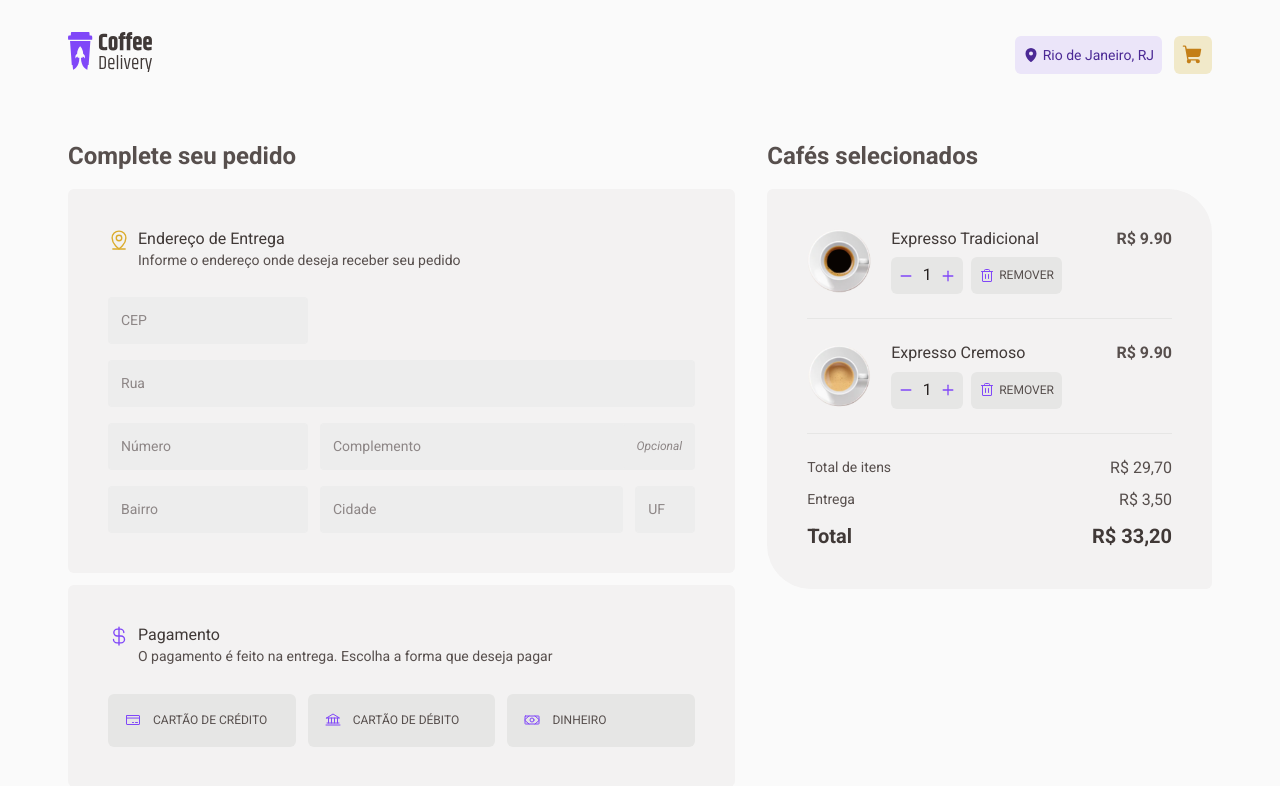
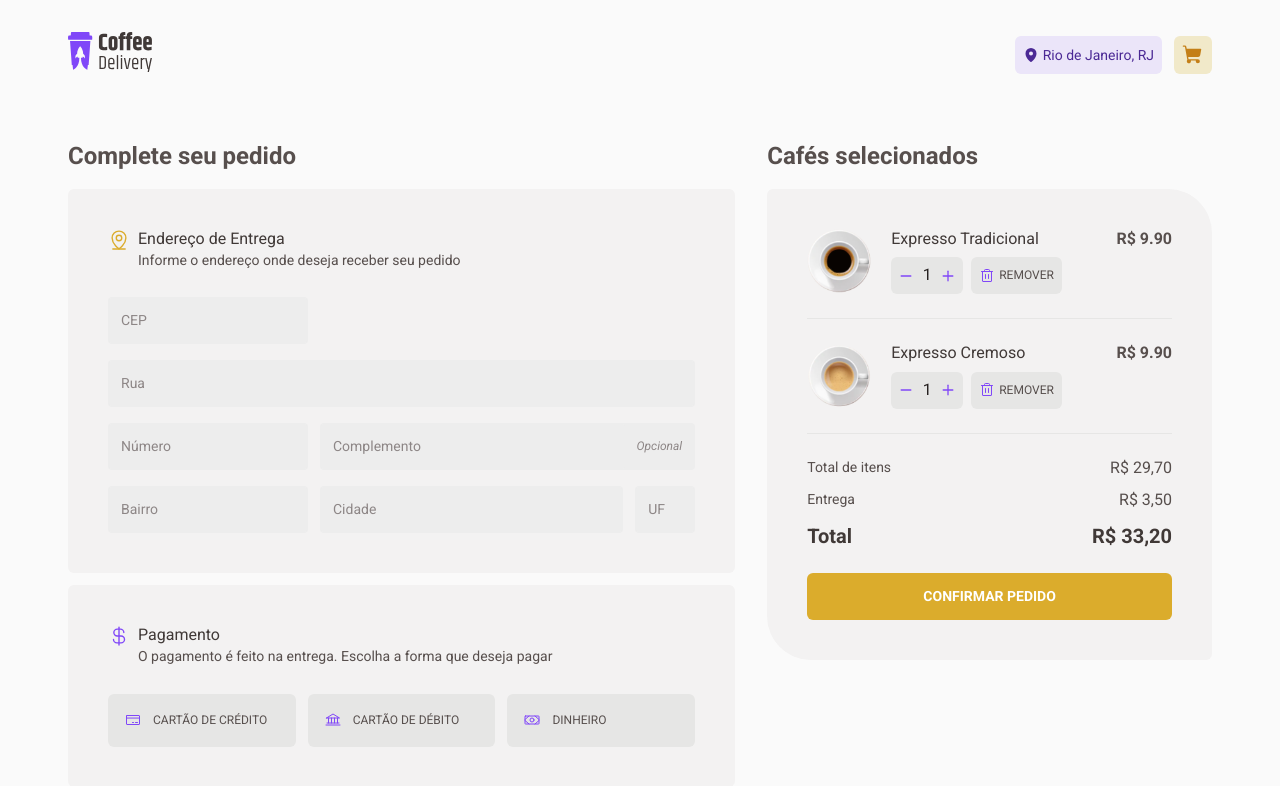
Before and after one commit to ecassano/coffee-delivery, a React (Vite) app: page /cart in a window 1280 px wide. Shown: the top 786 px of the page. Built offline with nearby package versions, Linux system fonts and the light colour scheme.

Commit message:
ConfirmButton

```diff
--- a/src/pages/Cart/index.tsx
+++ b/src/pages/Cart/index.tsx
@@ -2,7 +2,7 @@ import { Bank, CreditCard, CurrencyDollar, MapPinLine, Money, Trash } from "phos
 import QuantityInput from "../../components/Form/QuantityInput"
 import Radio from "../../components/Form/Radio"
 import TextInput from "../../components/Form/TextInput"
-import { AddressForm, Container, FormsContainer, Forms, InfoContainer, InputsContainer, PaymentForm, RadiosContainer, Title, OrderContainer, Order, CoffeeCard, CoffeeInfoContainer, Info, Image, RemoveButton, Divider, TotalInfoContainer, Subtotal, Total } from "./styles"
+import { AddressForm, Container, FormsContainer, Forms, InfoContainer, InputsContainer, PaymentForm, RadiosContainer, Title, OrderContainer, Order, CoffeeCard, CoffeeInfoContainer, Info, Image, RemoveButton, Divider, TotalInfoContainer, Subtotal, Total, ConfirmButton } from "./styles"
 import { Fragment } from "react/jsx-runtime"
 import { Coffee } from "../Home/CoffeeList"
 
@@ -128,6 +128,7 @@ const Cart = () => {
               <span>R$ 33,20</span>
             </Total>
           </TotalInfoContainer>
+          <ConfirmButton>confirmar pedido</ConfirmButton>
         </Order>
       </OrderContainer>
     </Container >
--- a/src/pages/Cart/styles.ts
+++ b/src/pages/Cart/styles.ts
@@ -187,3 +187,13 @@ export const Total = styled(BaseTotal)`
   ${typography.fonts.textL}
   font-weight: bold;
 `;
+
+export const ConfirmButton = styled.button`
+  background: ${props => props.theme.colors.yellow};
+  margin-top: 1.5rem;
+  padding: 0.75rem 0.5rem;
+  border-radius: 6px;
+  color: ${props => props.theme.colors.white};
+  text-transform: uppercase;
+  ${typography.fonts.buttonG}
+`;
```
